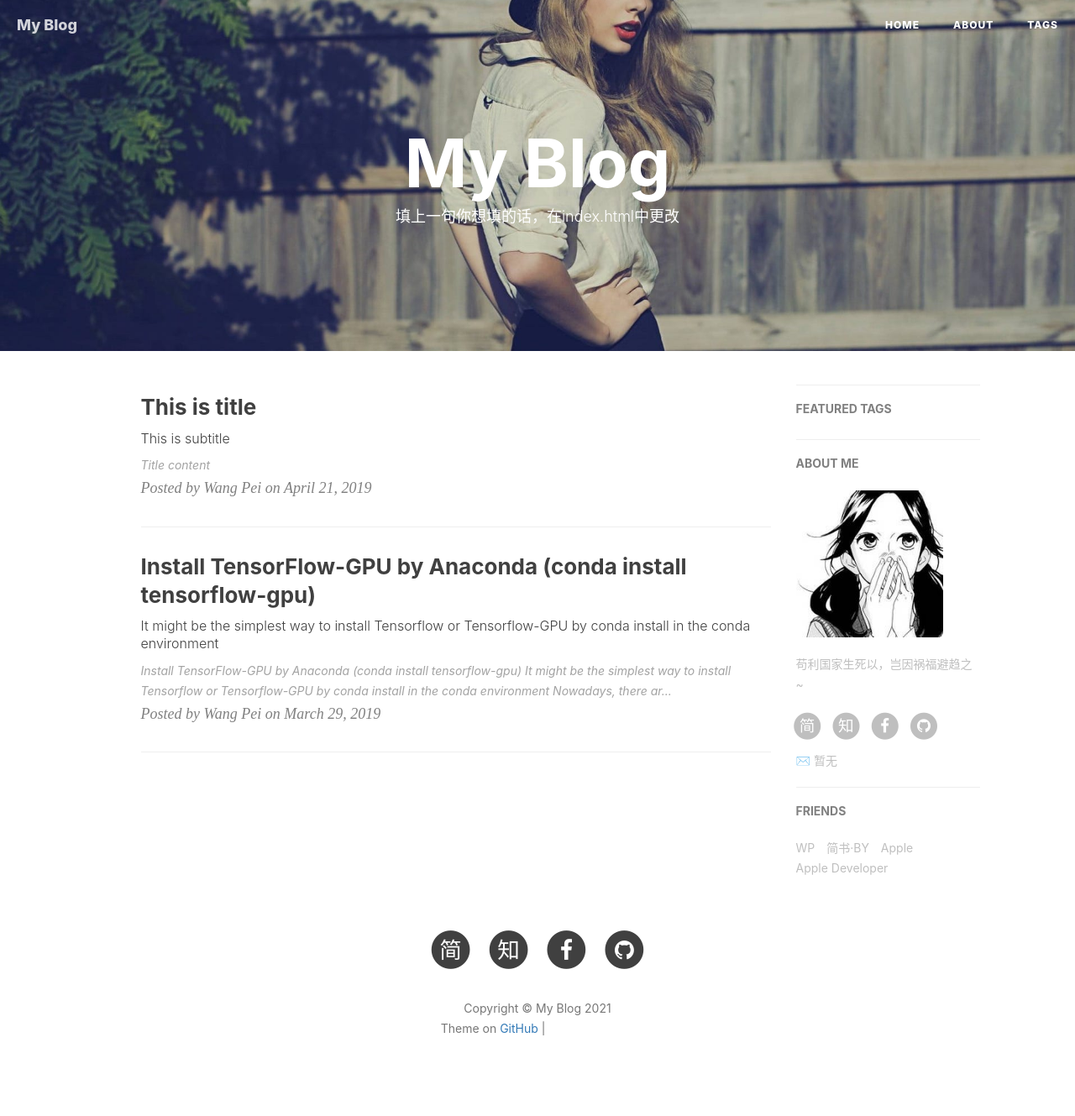
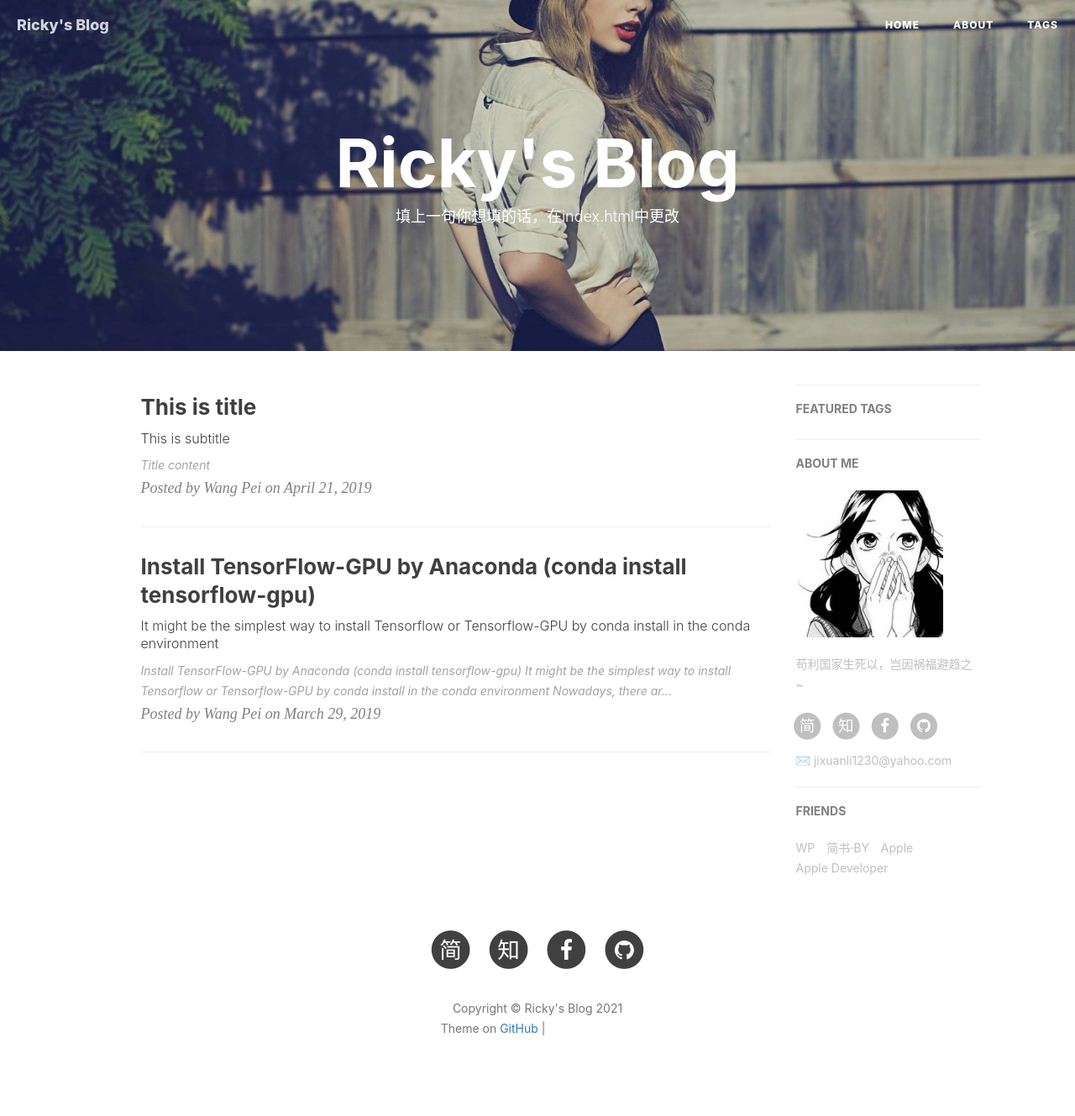
Before and after one commit to JixuanRickyLi/jixuanrickyli.github.io, a Jekyll site: the page built from index.html, in a window 1280 px wide. Shown: the whole page at 84% size. Built offline with Jekyll 4.4.1, drawn with Linux system fonts in a browser that asks for light colours; nearby versions of some CDN libraries; the list of posts is cut into pages by our own code; comment, search, counter and statistics services are not loaded; grey boxes are pictures that could not be loaded.

Commit message:
modified the config

```diff
--- a/_config.yml
+++ b/_config.yml
@@ -1,13 +1,13 @@
 # Site settings
-title: My Blog
-SEOTitle: 我的博客 | My Blog
+title: Ricky's Blog
+SEOTitle: Ricky J.L. | Codelog
 header-img: img/post-bg-desk.jpg
-email: 暂无
-description: "写一句你想写的话"
-keyword: "我的博客"
-url: "http://name.github.io"          # your host, for absolute URL
+email: jixuanli1230@yahoo.com
+description: "I am not a Newbee!!!"
+keyword: "test blog"
+url: "http://jixuanrickyli.github.io"          # your host, for absolute URL
 baseurl: ""      # for example, '/blog' if your blog hosted on 'host/blog'
-github_repo: "https://github.com/name/name.github.io.git" # you code repository
+github_repo: "https://github.com/name/jixuanrickyli.github.io.git" # you code repository
 
 # Sidebar settings
 sidebar: true                           # whether or not using Sidebar.
```
